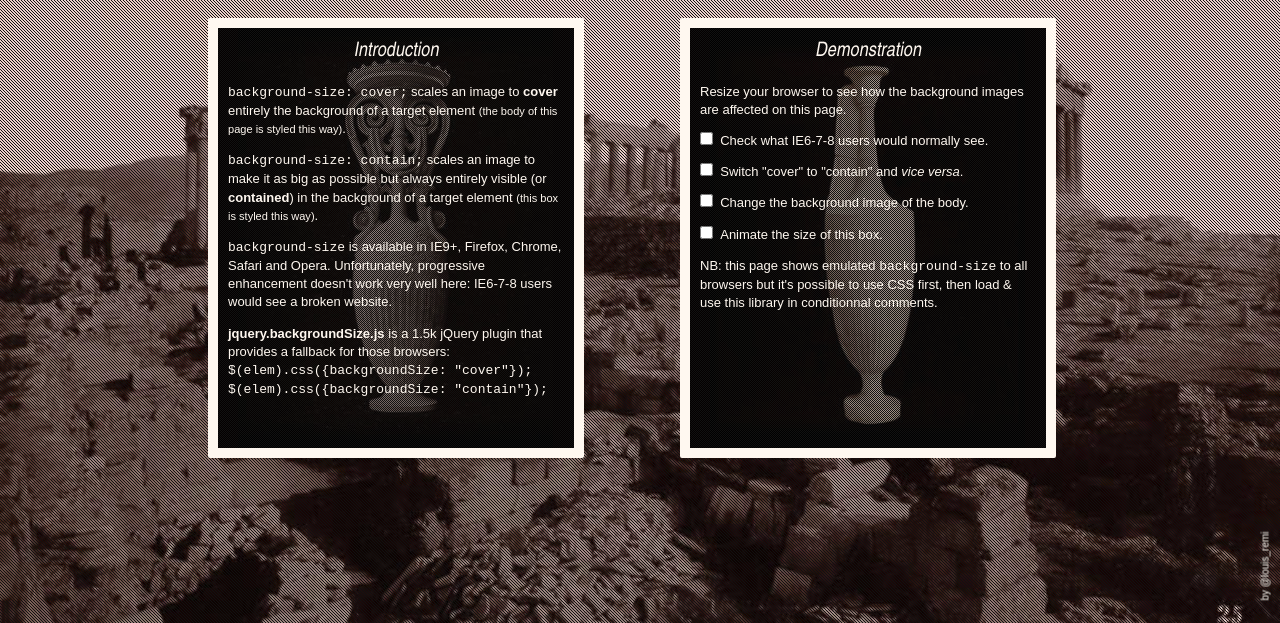
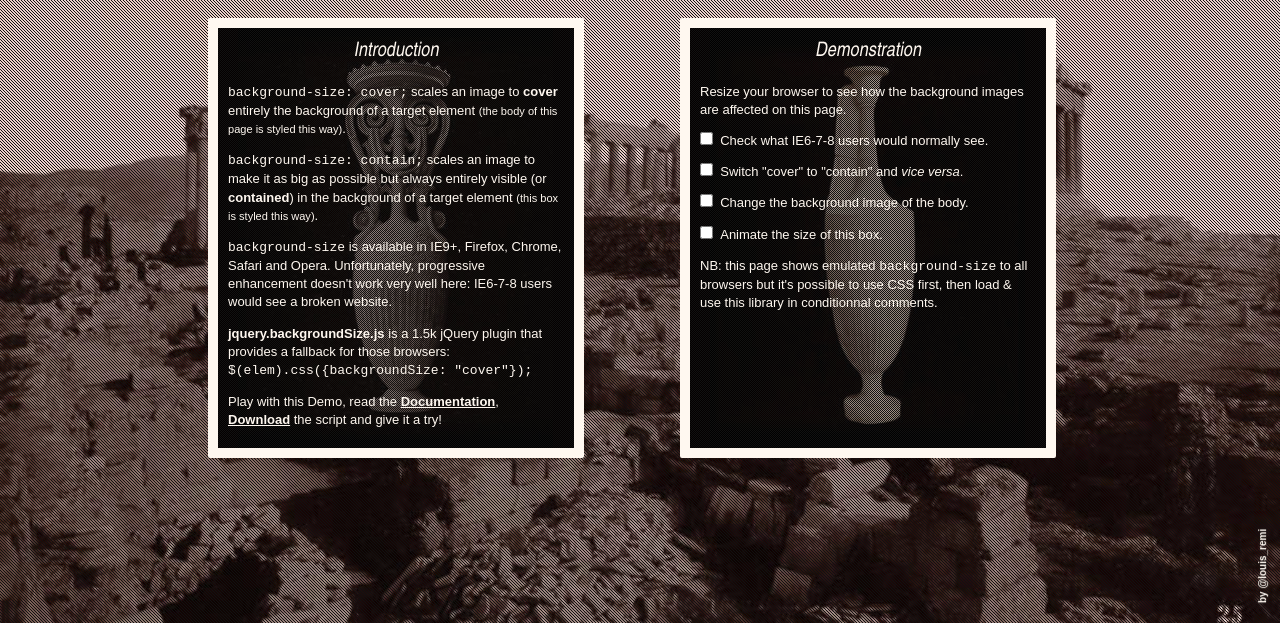
Before and after one commit to louisremi/jquery.backgroundSize.js, a plain HTML site: page demo/index.html in a window 1280 px wide. Shown: the part 177-800 px from the top of the page. Drawn offline with nearby package versions, Linux system fonts and the light colour scheme.

Commit message:
add some "call to action" to the demo.

```diff
--- a/demo/index.html
+++ b/demo/index.html
@@ -27,7 +27,9 @@
 		<p>
 			<strong>jquery.backgroundSize.js</strong> is a 1.5k jQuery plugin that provides a fallback for those browsers:
 			<br/><code>$(elem).css({backgroundSize: "cover"});</code>
-			<br/><code>$(elem).css({backgroundSize: "contain"});</code>
+		</p>
+		<p>
+			Play with this Demo, read the <a href="https://github.com/louisremi/jquery.backgroundSize.js#readme">Documentation</a>, <a href="https://github.com/louisremi/jquery.backgroundSize.js/zipball/master">Download</a> the script and give it a try!
 		</p>
 	</div>
 	<div id="sc2" class="scales">
--- a/demo/style.css
+++ b/demo/style.css
@@ -232,6 +232,11 @@ body {
   overflow-y: scroll;
 }
 
+a, a:hover, a:visited {
+  color: inherit;
+  font-weight: bold;
+}
+
 body, .scales {
   background-position: center center;
   background-repeat: no-repeat;
```
